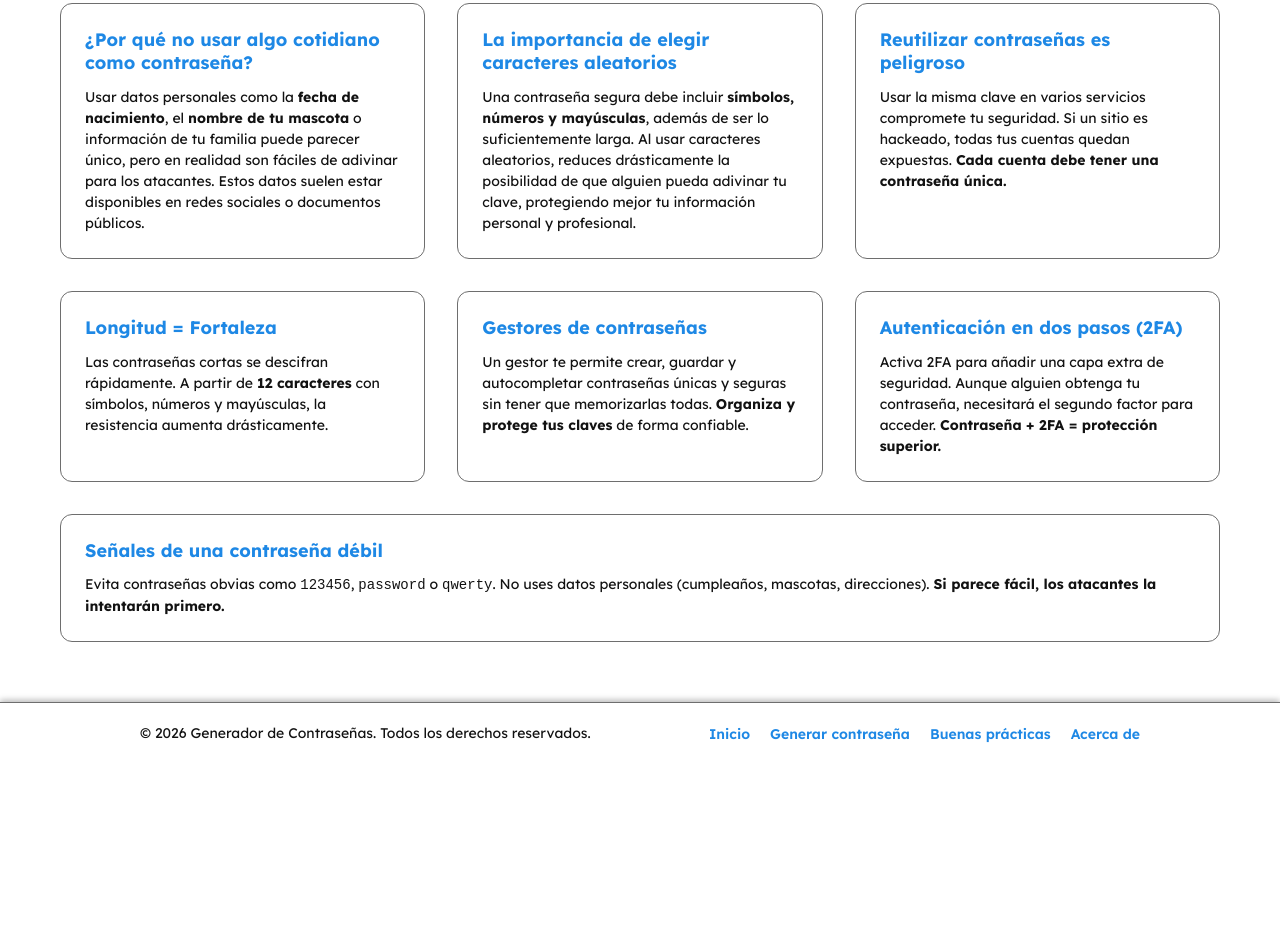
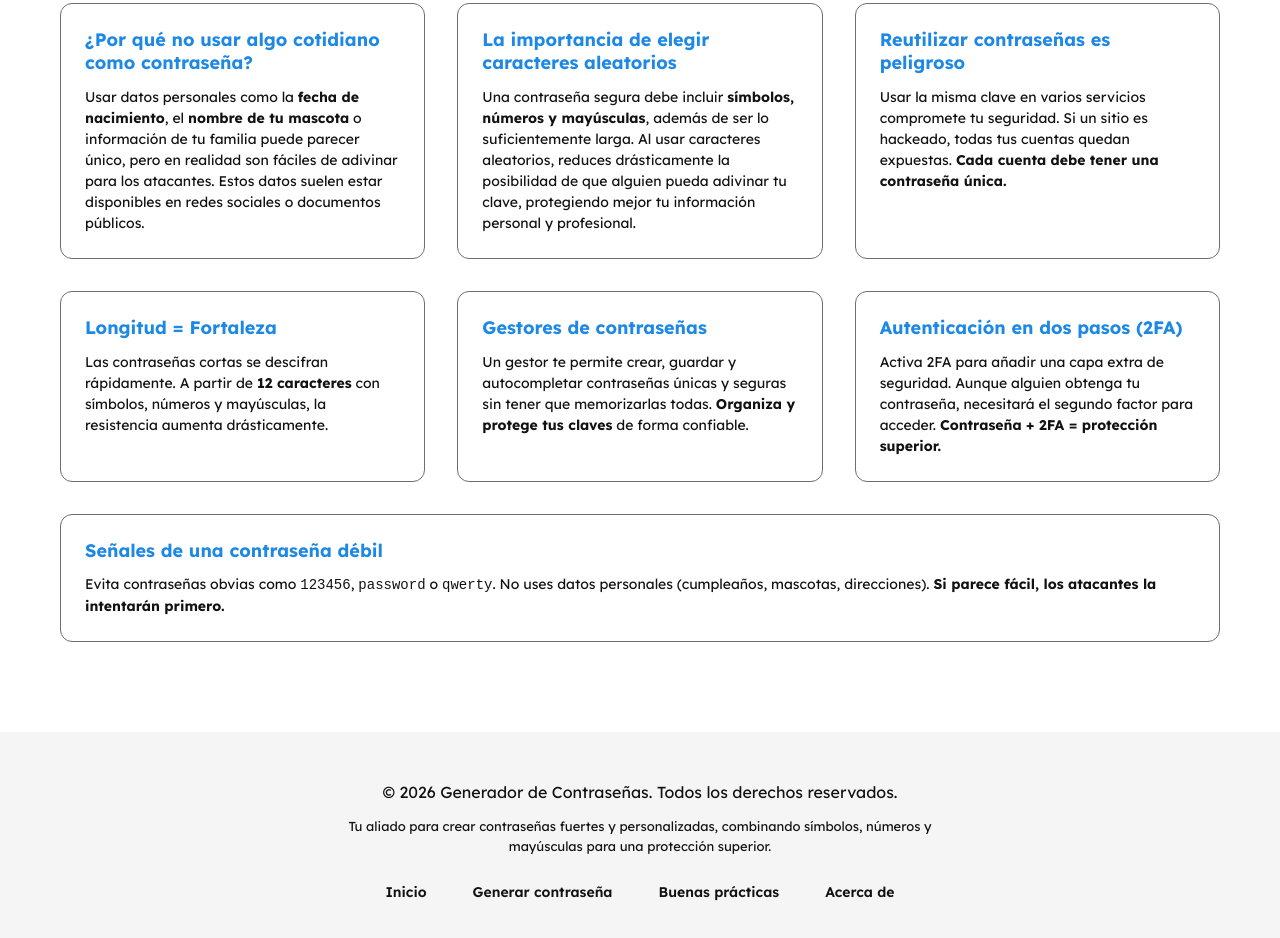
Before and after one commit to yguy8/paginasWeb, a plain HTML site: page passwgen/password.html in a window 1280 px wide. Shown: the part 744-1682 px from the top of the page. Before the commit the page ends 1507 px from the top, so only its background shows below. Drawn offline with Linux system fonts and the light colour scheme.

Commit message:
mejora del footer

```diff
--- a/passwgen/diseño.css
+++ b/passwgen/diseño.css
@@ -11,6 +11,7 @@ html {
 
 :root {
     --fondo:#ffffff;
+    --fondo-secundario: #f5f5f5;
     --botones:#1E88E5;
     --hover:#1565C0;
     --negro:#ffffff;
@@ -33,6 +34,7 @@ body {
 /* ===== Modo oscuro ===== */
 body.modoOscuro {
     --fondo:#042358;
+    --fondo-secundario: #0A3175;
     --botones:#4FFE58;
     --hover:#37c03e;
     --negro:#121212;
@@ -55,7 +57,7 @@ header {
     background: var(--fondo);
     backdrop-filter: blur(8px);
     padding: 12px 30px;
-    box-shadow: 0 2px 8px rgba(0,0,0,0.4);
+    box-shadow: 0 2px 8px var(--sombra);
     position: fixed;
     top: 0;
     left: 0;
@@ -92,7 +94,7 @@ header {
 }
 
 .menu li a:hover {
-    background: var(--hover);
+    background: var(--botones);
     color: var(--negro);
 }
 
@@ -319,13 +321,6 @@ main {
 }
 
 /* ===== Cards Section ===== */
-h2{
-    margin:0 0 30px 0;
-    text-align: center;
-    font-size: 24px;
-    font-weight: 700;
-    color: var(--texto);
-}
 .cards-section {
     width: 100%;
     max-width: 800px;
@@ -333,12 +328,12 @@ h2{
     padding: 20px;
 }
 
-.cards-section h2 {
+h2 {
+    margin:0 0 30px 0;
     text-align: center;
-    font-size: 22px;
+    font-size: 24px;
     font-weight: 700;
-    color: var(--acento);
-    margin-bottom: 25px;
+    color: var(--texto);
 }
 
 .cards-container {
@@ -379,52 +374,56 @@ h2{
     color: var(--texto);
 }
 
-
 /* ===== Footer ===== */
 .footer {
     width: 100%;
-    background: var(--fondo);
-    border-top: 1px solid var(--gris);
-    padding: 20px 30px;
-    margin-top: 60px;
-    box-shadow: 0 -2px 6px var(--sombra);
+    background: var(--fondo-secundario);
+    padding: 50px;
+    margin-top: 90px;
+    text-align: center;
 }
 
 .footer-container {
     max-width: 1000px;
     margin: 0 auto;
     display: flex;
-    flex-wrap: wrap;
-    justify-content: space-between;
+    flex-direction: column;
+    justify-content: center;
     align-items: center;
     gap: 15px;
 }
 
-.footer p {
-    font-size: 14px;
+.footer-descripcion {
+    font-size: 13px;
     color: var(--texto);
+    max-width: 600px;
+    margin: 0 auto;
+    line-height: 1.5;
 }
 
 .footer-menu {
     list-style: none;
     display: flex;
-    gap: 20px;
-    margin: 0;
+    justify-content: center;
+    gap: 30px;
+    margin: 10px 0;
     padding: 0;
 }
 
 .footer-menu li a {
     text-decoration: none;
+    padding: 8px;
     font-size: 14px;
     font-weight: 600;
-    color: var(--botones);
+    color: var(--texto);
     transition: color 0.3s ease;
 }
 
 .footer-menu li a:hover {
-    color: var(--hover);
+    background-color: var(--botones);
+    border-radius: 5px;
+    color: var(--fondo-secundario);
 }
-
 
 /* Responsive */
 @media screen and (max-width: 500px) {
--- a/passwgen/password.html
+++ b/passwgen/password.html
@@ -47,8 +47,8 @@
           <div class="caracteres-control">
             <button type="button" class="btn" id="btn-menos-uno" aria-label="Restar un carácter">-</button>
             <input type="number" id="numero-caracteres" value="12" min="8" max="64"
-                   aria-label="Número de caracteres de la contraseña"
-                   aria-describedby="ayuda-caracteres">
+                  aria-label="Número de caracteres de la contraseña"
+                  aria-describedby="ayuda-caracteres">
             <button type="button" class="btn" id="btn-mas-uno" aria-label="Sumar un carácter">+</button>
           </div>
           <small id="ayuda-caracteres">Elige entre 8 y 64 caracteres.</small>
@@ -188,6 +188,11 @@
 <footer class="footer" id="acercaDe">
   <div class="footer-container">
     <p>&copy; 2026 Generador de Contraseñas. Todos los derechos reservados.</p>
+    <p class="footer-descripcion">
+      Tu aliado para crear contraseñas fuertes y personalizadas,
+      combinando símbolos, números y mayúsculas para una protección superior.
+    </p>
+
     <ul class="footer-menu">
       <li><a href="password.html">Inicio</a></li>
       <li><a href="#generar">Generar contraseña</a></li>
@@ -197,7 +202,6 @@
   </div>
 </footer>
 
-
   <script src="generador.js"></script>
 </body>
 </html>
```
